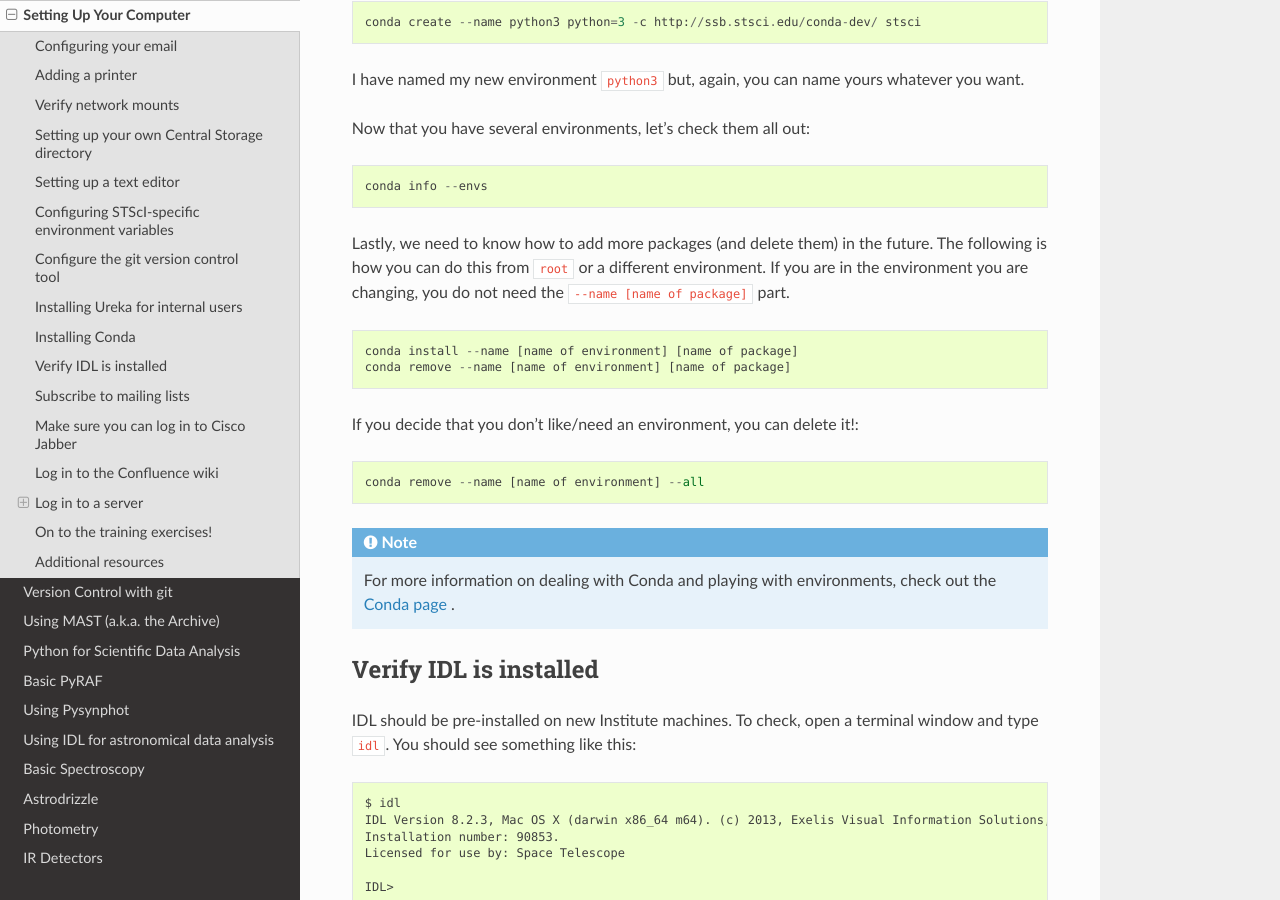
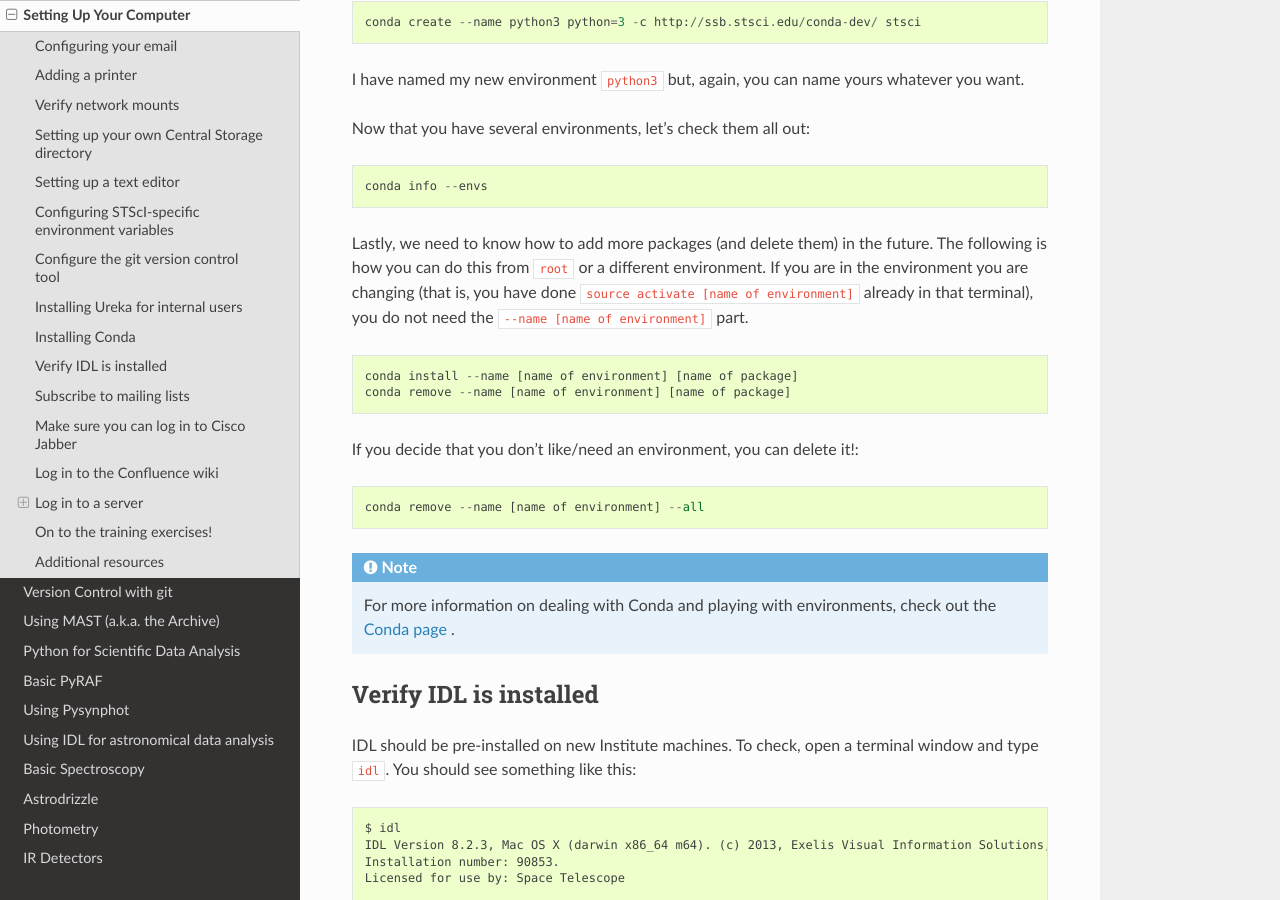
Before and after one commit to staceybright/training-library, a Sphinx documentation site: the page built from source/computer_setup.txt, in a window 1280 px wide and 900 px high, scrolled down 9217 px. Built offline with Sphinx 7.4.7 and the Read the Docs theme 2.0.0, drawn with Linux system fonts in a browser that asks for light colours.

Commit message:
Minor edit computer_setup.txt

```diff
--- a/source/computer_setup.txt
+++ b/source/computer_setup.txt
@@ -276,7 +276,7 @@ Now that you have several environments, let's check them all out::
 
     conda info --envs
 
-Lastly, we need to know how to add more packages (and delete them) in the future. The following is how you can do this from ``root`` or a different environment. If you are in the environment you are changing, you do not need the ``--name [name of package]`` part. ::
+Lastly, we need to know how to add more packages (and delete them) in the future. The following is how you can do this from ``root`` or a different environment. If you are in the environment you are changing (that is, you have done ``source activate [name of environment]`` already in that terminal), you do not need the ``--name [name of environment]`` part. ::
 
     conda install --name [name of environment] [name of package]
     conda remove --name [name of environment] [name of package]
```
